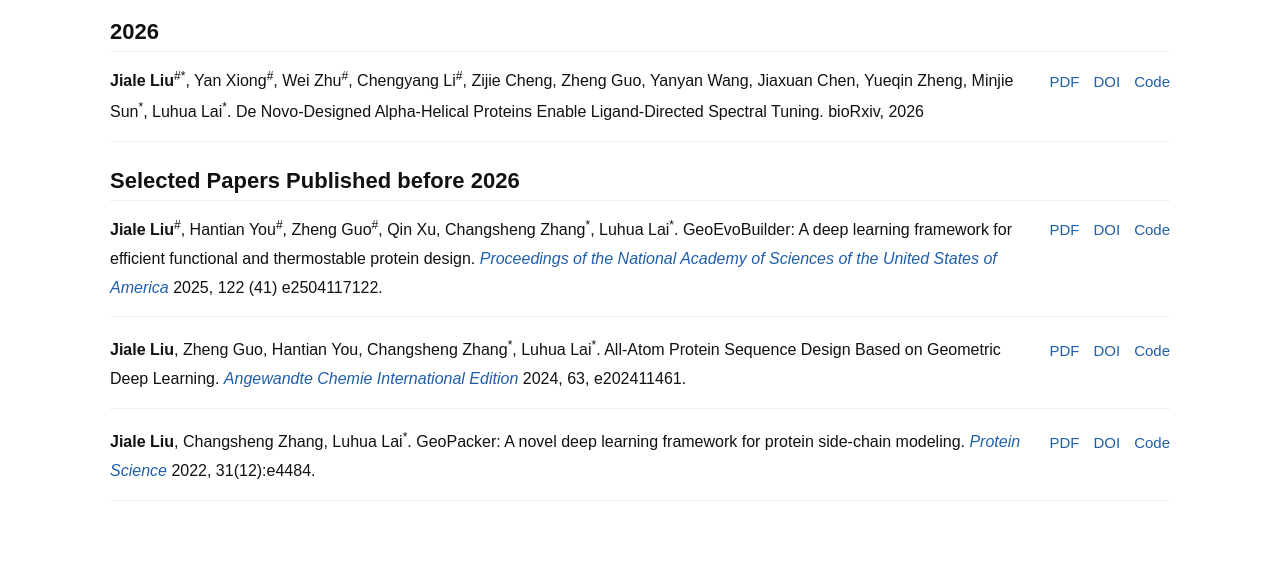
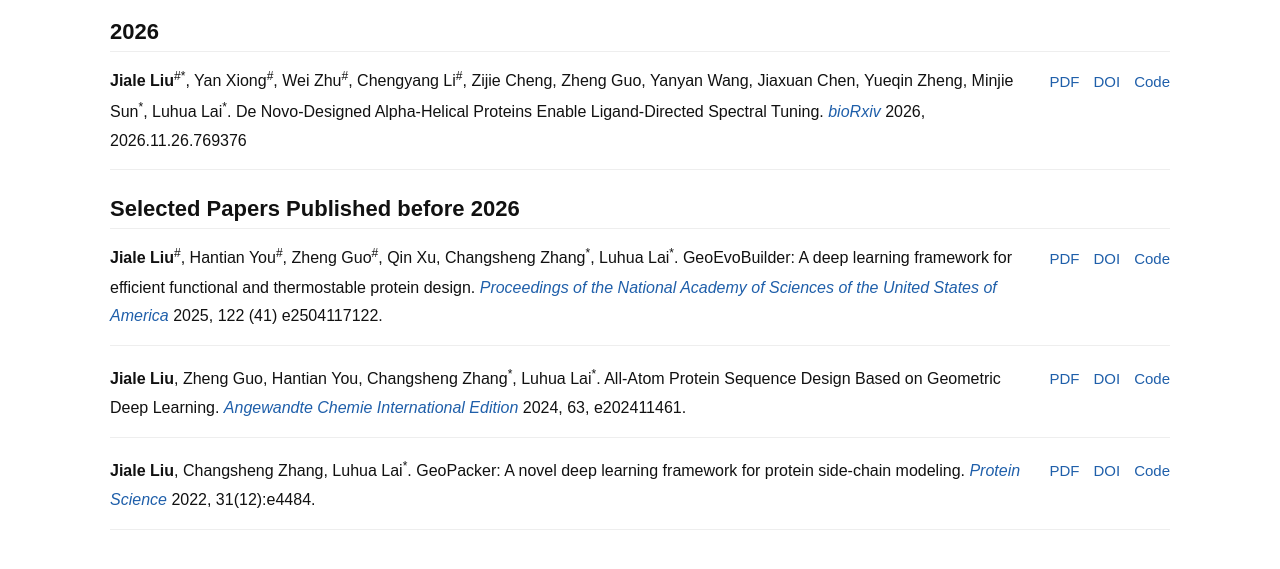
Before and after one commit to Liu-AI4MolDesign/Liu-AI4MolDesign.github.io, a plain HTML site: page publications.html in a window 1280 px wide. Shown: the part 179-748 px from the top of the page. Drawn offline with Linux system fonts and the light colour scheme.

Commit message:
Update publications.html

```diff
--- a/publications.html
+++ b/publications.html
@@ -160,7 +160,8 @@
           <div class="pub-main">
             <span class="me"> Jiale Liu</span><span class="cofirst">#</span><span class="corresponding">*</span>, Yan Xiong</span><span class="cofirst">#</span>, Wei Zhu</span><span class="cofirst">#</span>, Chengyang Li</span><span class="cofirst">#</span>, Zijie Cheng, Zheng Guo, Yanyan Wang, Jiaxuan Chen, Yueqin Zheng, Minjie Sun<span class="corresponding">*</span>, Luhua Lai<span class="corresponding">*</span>.
             <span>De Novo-Designed Alpha-Helical Proteins Enable Ligand-Directed Spectral Tuning</span>.
-            <span>bioRxiv, 2026</span>
+            <span class="pub-journal">bioRxiv</span>
+            <span>2026, 2026.11.26.769376</span>
           </div>
           <div class="pub-links">
             <a href="#">PDF</a>
```
